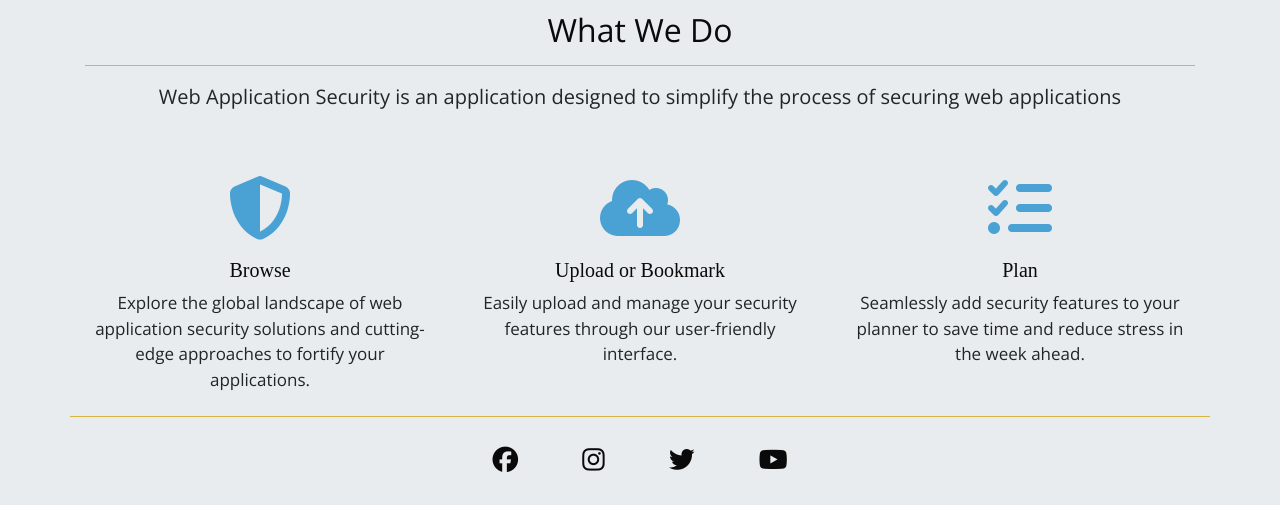
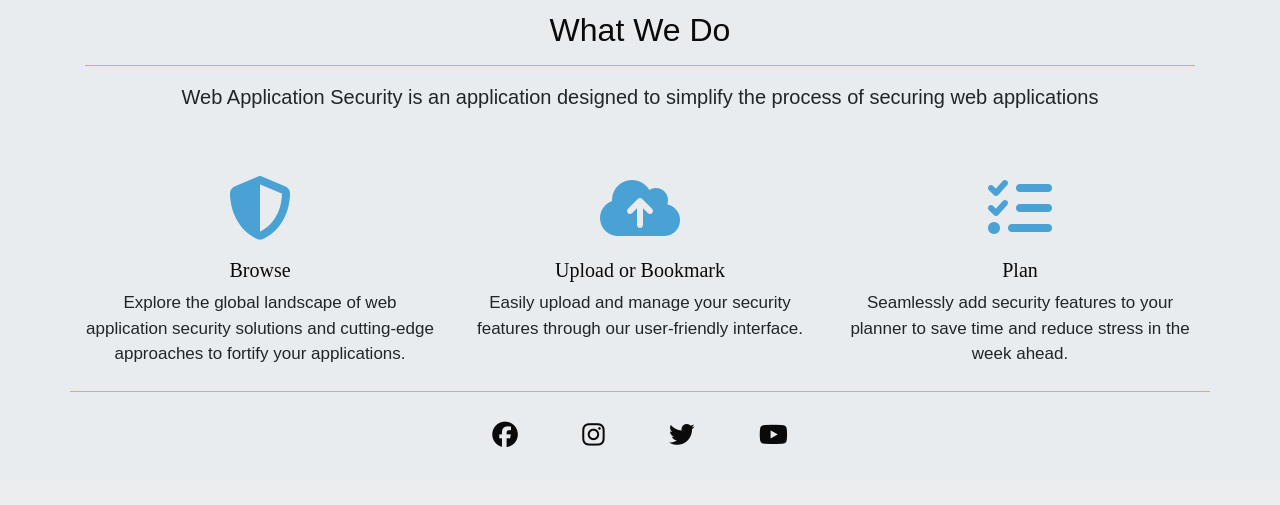
Before and after one commit to Noah-Samawi/pp4-Web-Application-Security, a Django app: page / in a window 1280 px wide. Shown: the part 445-950 px from the top of the page. After the commit the page ends 892 px from the top, so only its background shows below. Run offline with Django 3.2, Linux system fonts and the light colour scheme; some libraries are stand-ins or nearby versions.

Commit message:
deled font-family open sans

```diff
--- a/static/css/style.css
+++ b/static/css/style.css
@@ -3,7 +3,7 @@
 /* Global Styles */
 
 body {
-    font-family: 'Open Sans', sans-serif; /* Apply Google Font */
+    font-family: sans-serif;
     font-weight: 300;
     background-color: #e9ecef;
 }
@@ -61,16 +61,15 @@ body {
     color: #442e10;
 }
 
-.red-o {
-    color: #4aa1d3;
+.red-o{
+  color: #4aa1d3;
 }
-
-.brand, .thin, .red-o {
+.brand, .thin, .red-o{
     font-family: Lato, sans-serif;
     color: #4A4A4F;
     font-size: 1.4rem;
     font-weight: 600;
-}
+    }
 
 .home-break {
     border-top: 1px solid #d8b646;
```
